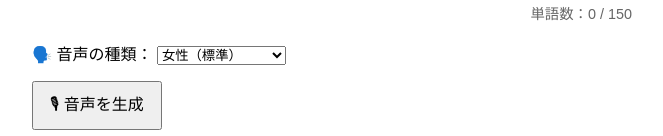
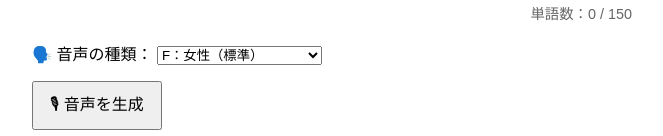
Before and after one commit to EigoPlaza/self-study-resources, a plain HTML site: page Ondoku-AI/index.html in a window 1280 px wide. Shown: the part 315-451 px from the top of the page, without its empty margins (308-971 px from the left). Drawn offline with Linux system fonts and the light colour scheme.

Commit message:
Update index.html

```diff
--- a/Ondoku-AI/index.html
+++ b/Ondoku-AI/index.html
@@ -73,10 +73,14 @@
     <br />
     <label for="voice">🗣️ 音声の種類：</label>
     <select id="voice">
-      <option value="en-US-Wavenet-F" selected>女性（標準）</option>
-      <option value="en-US-Wavenet-G">女性（はきはき）</option>
-      <option value="en-US-Wavenet-C">男性（落ち着き）</option>
-      <option value="en-US-Wavenet-A">男性（やや若め）</option>
+      <option value="en-US-Wavenet-A">A：男性（落ち着き）</option>
+      <option value="en-US-Wavenet-B">B：男性（親しみ）</option>
+      <option value="en-US-Wavenet-C">C：女性（やや柔らか）</option>
+      <option value="en-US-Wavenet-D">D：男性（若め）</option>
+      <option value="en-US-Wavenet-E">E：女性（大人・知的）</option>
+      <option value="en-US-Wavenet-F" selected>F：女性（標準）</option>
+      <option value="en-US-Wavenet-G">G：女性（はきはき）</option>
+      <option value="en-US-Wavenet-H">H：女性（テンポ良い）</option>
     </select>
     <br />
     <button onclick="generateAudio()">🎙 音声を生成</button>
```
